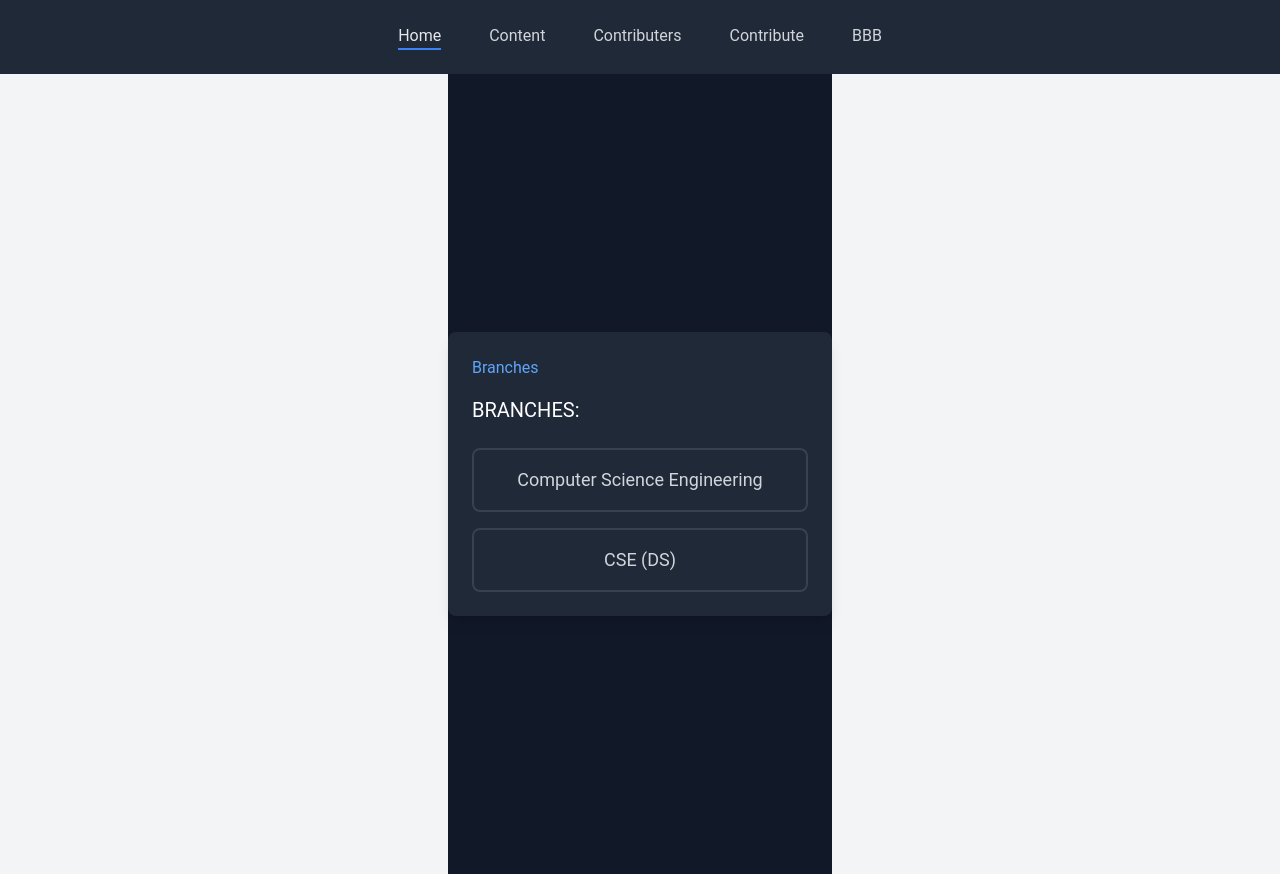
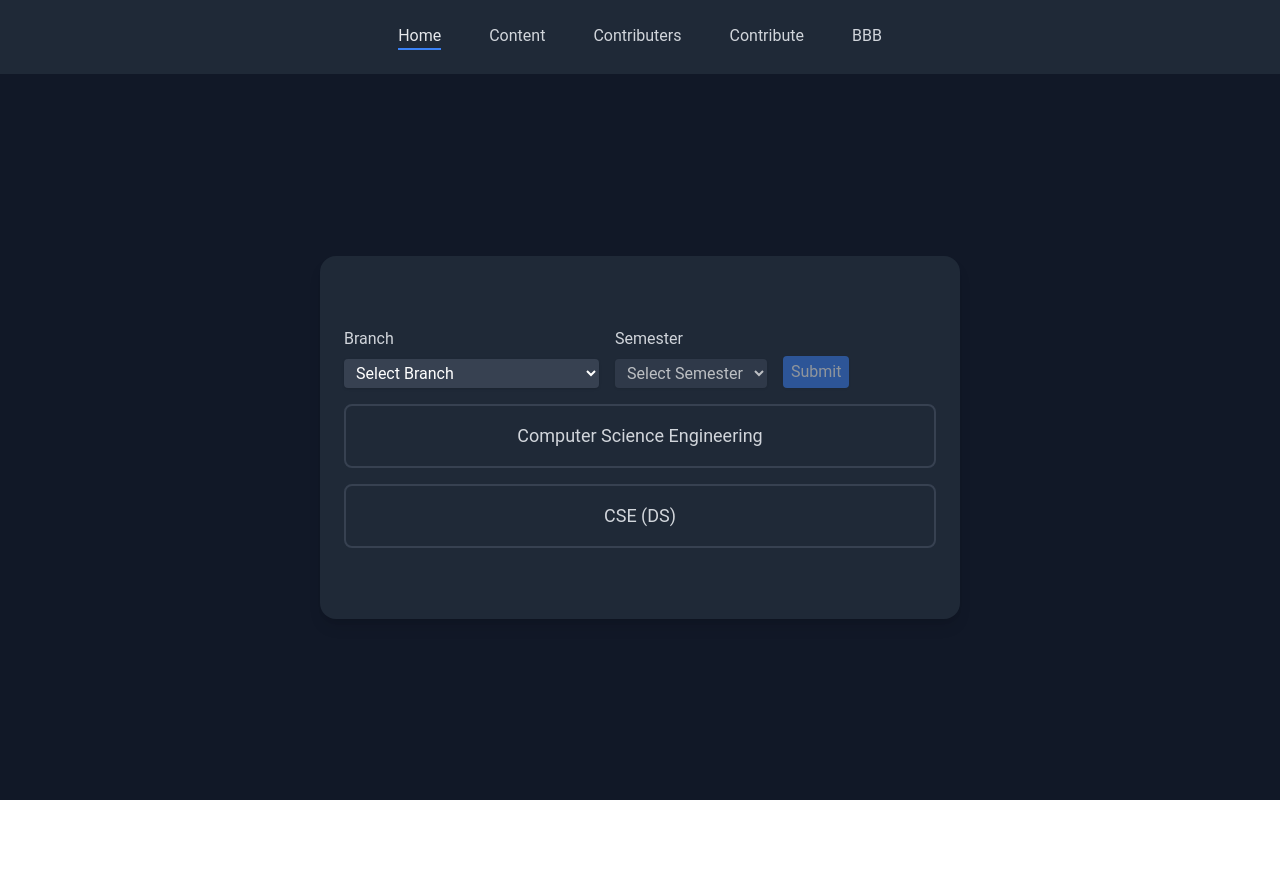
Before and after one commit to Sashank-05/better-bit, a React (Vite) app: page / in a window 1280 px wide. After the commit the page ends 800 px from the top, so only its background shows below. Built offline with nearby package versions, Linux system fonts and the light colour scheme.

Commit message:
maja improvements

```diff
--- a/src/App.jsx
+++ b/src/App.jsx
@@ -1,13 +1,12 @@
-import React from 'react'
-
+import React from 'react';
 import Navbar from './components/Navbar';
-import JsonNavigator from './components/JsonNavigator'
+import JsonNavigator from './components/JsonNavigator';
 
 const App = () => {
   return (
-    <div className="app">
+    <div className="app h-screen overflow-hidden flex flex-col bg-gray-900">
       <Navbar />
-      <div className="flex items-center justify-center min-h-screen bg-gray-100">
+      <div className="flex-grow flex items-center justify-center">
         <JsonNavigator />
       </div>
     </div>
--- a/src/components/JsonNavigator.jsx
+++ b/src/components/JsonNavigator.jsx
@@ -40,10 +40,15 @@ const jsonData = {
 const JsonNavigator = () => {
   const [currentData, setCurrentData] = useState(jsonData.Branches);
   const [path, setPath] = useState(['Branches']);
+  const [selectedBranch, setSelectedBranch] = useState('');
+  const [selectedSemester, setSelectedSemester] = useState('');
 
   const handleBack = () => {
     if (path.length > 1) {
-      const newPath = path.slice(0, path.length - 1);
+      let newPath = path.slice(0, path.length - 1);
+      if (newPath.length === 2 && Object.keys(jsonData.Branches[newPath[1]]).length === 1) {
+        newPath = ['Branches'];
+      }
       setPath(newPath);
       navigateTo(newPath);
     }
@@ -61,33 +66,18 @@ const JsonNavigator = () => {
     return typeof data !== 'object' || Array.isArray(data);
   };
 
-  const renderBreadcrumbs = () => {
-    return (
-      <div className="mb-4">
-        {path.map((crumb, index) => (
-          <span key={index}>
-            <button
-              onClick={() => {
-                const newPath = path.slice(0, index + 1);
-                setPath(newPath);
-                navigateTo(newPath);
-              }}
-              className="text-blue-400 hover:underline"
-            >
-              {crumb}
-            </button>
-            {index < path.length - 1 && ' > '}
-          </span>
-        ))}
-      </div>
-    );
+  const handleSubmit = () => {
+    if (selectedBranch && selectedSemester) {
+      const newPath = ['Branches', selectedBranch, 'Semesters', selectedSemester];
+      setPath(newPath);
+      navigateTo(newPath);
+    }
   };
 
   const renderContent = () => {
     if (path.length === 1) {
       return (
         <>
-          <h2 className="text-xl mb-2">BRANCHES:</h2>
           {Object.keys(currentData).map((key) => (
             <button
               key={key}
@@ -108,6 +98,51 @@ const JsonNavigator = () => {
       const newPath = [...path, singleKey];
       setPath(newPath);
       navigateTo(newPath);
+    } else if (path.length === 4) {
+      return (
+        <div className="flex gap-4 w-full h-full">
+          <div className="w-1/4 bg-gray-700 p-4 rounded-lg">
+            {Object.keys(currentData).map((key) => (
+              <div key={key} className="mb-2">
+                <button
+                  onClick={() => {
+                    if (isLeafNode(currentData[key])) {
+                      alert(JSON.stringify(currentData[key], null, 2));
+                    } else {
+                      const newPath = [...path, key];
+                      setPath(newPath);
+                      navigateTo(newPath);
+                    }
+                  }}
+                  className="text-left w-full text-lg text-gray-300 rounded-lg p-2 transition transform hover:bg-gray-600 hover:text-white focus:outline-none"
+                >
+                  {key}
+                </button>
+              </div>
+            ))}
+          </div>
+          <div className="w-3/4 bg-gray-800 p-4 rounded-lg">
+            {Object.keys(currentData).map((key) => (
+              <div key={key} className="mb-2">
+                <button
+                  onClick={() => {
+                    if (isLeafNode(currentData[key])) {
+                      alert(JSON.stringify(currentData[key], null, 2));
+                    } else {
+                      const newPath = [...path, key];
+                      setPath(newPath);
+                      navigateTo(newPath);
+                    }
+                  }}
+                  className="text-left w-full text-lg text-gray-300 rounded-lg p-2 transition transform hover:bg-gray-600 hover:text-white focus:outline-none"
+                >
+                  {key}
+                </button>
+              </div>
+            ))}
+          </div>
+        </div>
+      );
     } else {
       return (
         <>
@@ -134,20 +169,62 @@ const JsonNavigator = () => {
   };
 
   return (
-    <div className="flex items-center justify-center min-h-screen bg-gray-900 text-white">
-      <div className="bg-gray-800 p-6 rounded-lg shadow-lg w-96">
+    <div className={`bg-gray-800 p-6 rounded-2xl shadow-lg ${path.length < 4 ? 'w-1/2 h-1/2 flex flex-col items-center justify-center' : 'w-full h-full'}`}>
+      <div className="flex flex-col mb-4 gap-4 w-full">
+        <div className="flex gap-4">
+          <div className="flex-none">
+            <label className="block text-gray-300 mb-2">Branch</label>
+            <select
+              value={selectedBranch}
+              onChange={(e) => setSelectedBranch(e.target.value)}
+              className="bg-gray-700 text-white py-1 px-2 rounded shadow hover:bg-gray-600 transition"
+            >
+              <option value="" disabled>Select Branch</option>
+              {Object.keys(jsonData.Branches).map((branch) => (
+                <option key={branch} value={branch}>
+                  {branch}
+                </option>
+              ))}
+            </select>
+          </div>
+          <div className="flex-none">
+            <label className="block text-gray-300 mb-2">Semester</label>
+            <select
+              value={selectedSemester}
+              onChange={(e) => setSelectedSemester(e.target.value)}
+              className="bg-gray-700 text-white py-1 px-2 rounded shadow hover:bg-gray-600 transition"
+              disabled={!selectedBranch}
+            >
+              <option value="" disabled>Select Semester</option>
+              {selectedBranch &&
+                Object.keys(jsonData.Branches[selectedBranch].Semesters).map((semester) => (
+                  <option key={semester} value={semester}>
+                    {semester}
+                  </option>
+                ))}
+            </select>
+          </div>
+          <div className="flex-none flex items-end">
+            <button
+              onClick={handleSubmit}
+              className={`bg-blue-500 text-white py-1 px-2 rounded shadow transition ${!selectedBranch || !selectedSemester ? 'opacity-50 cursor-not-allowed' : 'hover:bg-blue-400'}`}
+              disabled={!selectedBranch || !selectedSemester}
+            >
+              Submit
+            </button>
+          </div>
+        </div>
         {path.length > 1 && (
           <button
             onClick={handleBack}
-            className="bg-gray-700 text-white py-2 px-4 rounded shadow hover:bg-gray-600 transition mb-4"
+            className="bg-gray-700 text-white py-2 px-4 rounded shadow hover:bg-gray-600 transition self-start"
           >
             Back
           </button>
         )}
-        {renderBreadcrumbs()}
-        <div className="flex flex-col gap-4">
-          {renderContent()}
-        </div>
+      </div>
+      <div className="flex flex-col gap-4 w-full">
+        {renderContent()}
       </div>
     </div>
   );
```
